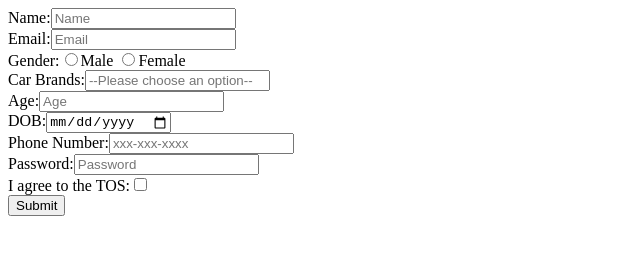
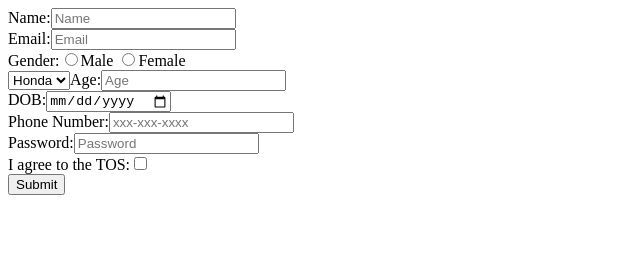
Before and after one commit to acciojob/signup-form-car-chekurihemanth, a website: page main.html in a window 1280 px wide. Shown: the whole page, without its empty margins (0-640 px from the left). Drawn offline with Linux system fonts and the light colour scheme.

Commit message:
created a submission

```diff
--- a/main.html
+++ b/main.html
@@ -22,8 +22,15 @@
 	<input type="radio" id="gender_m,gender_f" name="gender" placeholder="-" required>Male
 	<input type="radio" id="gender_m,gender_f" name="gender" placeholder="-" required>Female<br>
 
-	<label for="car brands">Car Brands:</label>
+<!--	<label for="car brands">Car Brands:</label>
 	<input type="select#cars" id="cars" name="car brands" placeholder="--Please choose an option--" required><br>
+-->
+
+    <select id=cars>
+		<option>Honda</option>
+		<option>Toyota</option>
+
+	</select>
 
 	<label for="age">Age:</label>
 	<input type="number" id="age" name="age" placeholder="Age" required><br>
```
